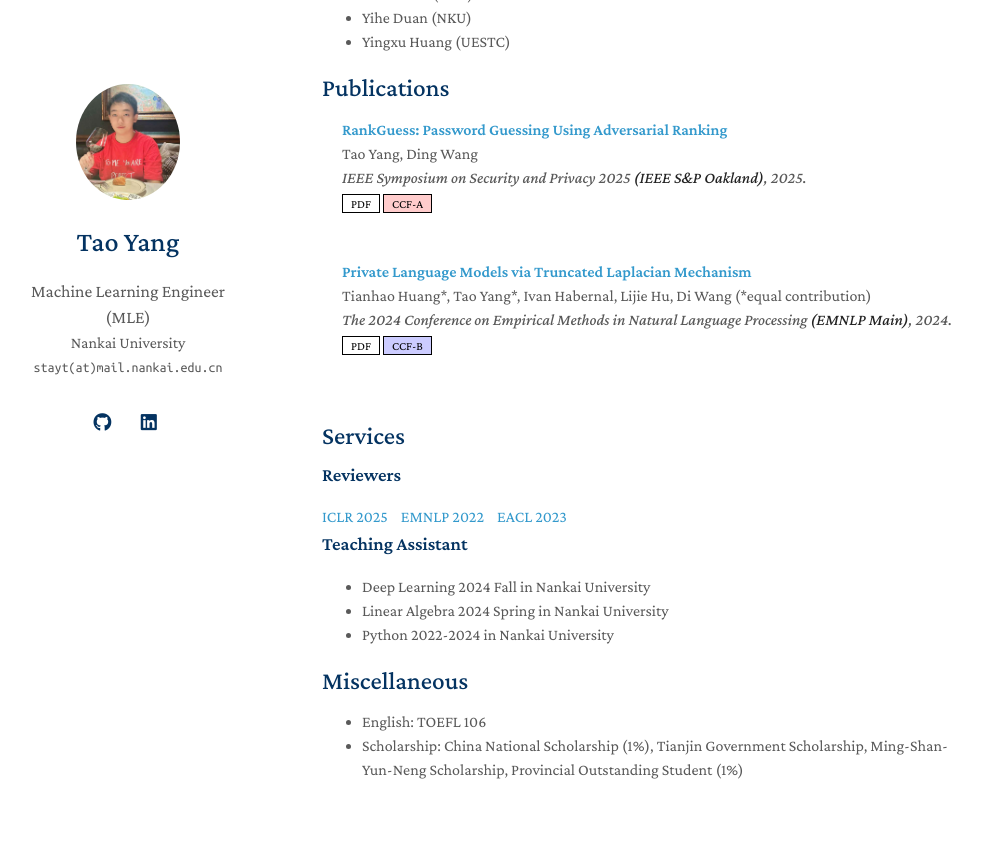
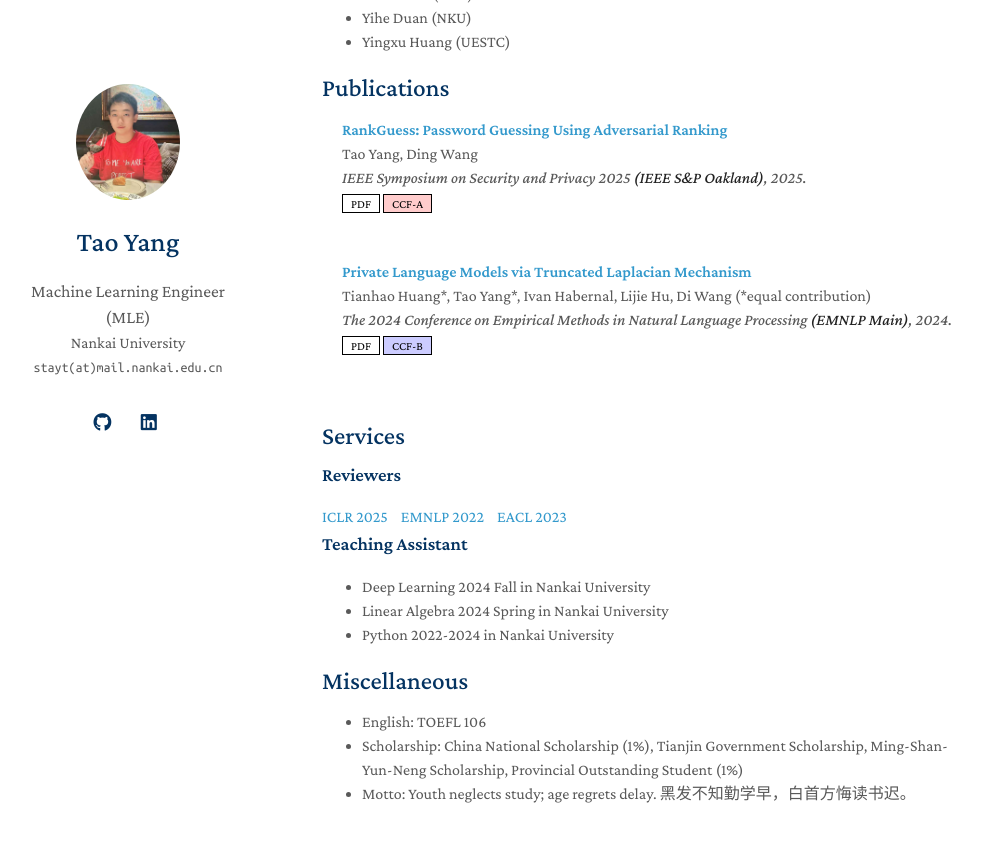
Before and after one commit to stayt1/stayt1.github.io, a Jekyll site: the page built from index.md, in a window 1280 px wide and 900 px high, scrolled down 919 px. Shown: the top 842 px of the window, without its empty margins (148-1130 px from the left). Built offline with Jekyll 4.4.1, drawn with Linux system fonts in a browser that asks for light colours; a style sheet for code colours, icons or effects is not loaded; our own code applies the rules of GitHub Pages for plain Markdown files.

Commit message:
Update index.md

```diff
--- a/index.md
+++ b/index.md
@@ -37,6 +37,9 @@ I have a strong background in Statistics and Machine Learning, capable of connec
 {% include_relative _includes/services.md %}
 
 
+
+
 ## Miscellaneous
 - English: TOEFL 106
 - Scholarship: China National Scholarship (1%), Tianjin Government Scholarship, Ming-Shan-Yun-Neng Scholarship,  Provincial Outstanding Student (1%)
+- Motto: Youth neglects study; age regrets delay. 黑发不知勤学早，白首方悔读书迟。
```
